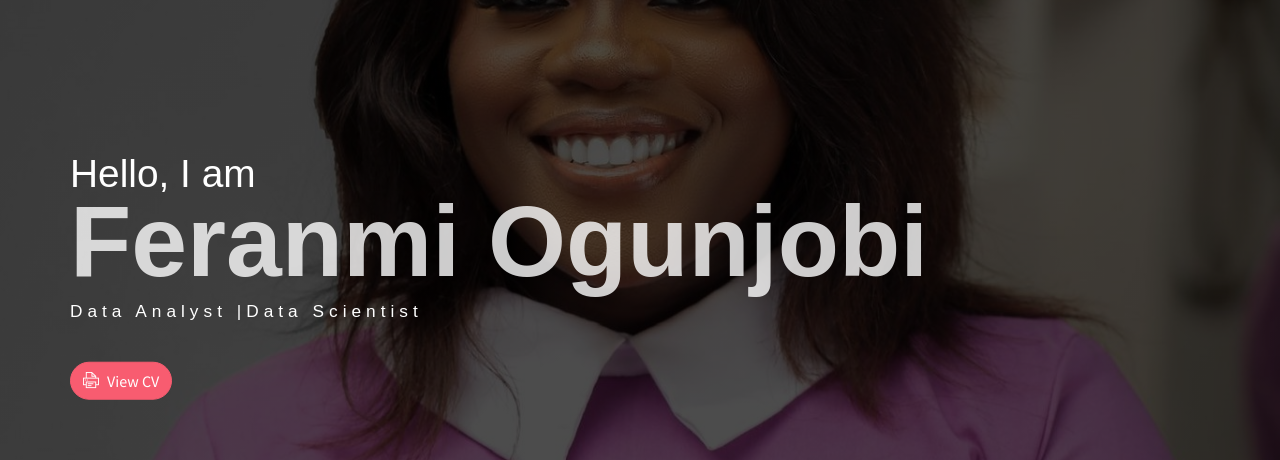
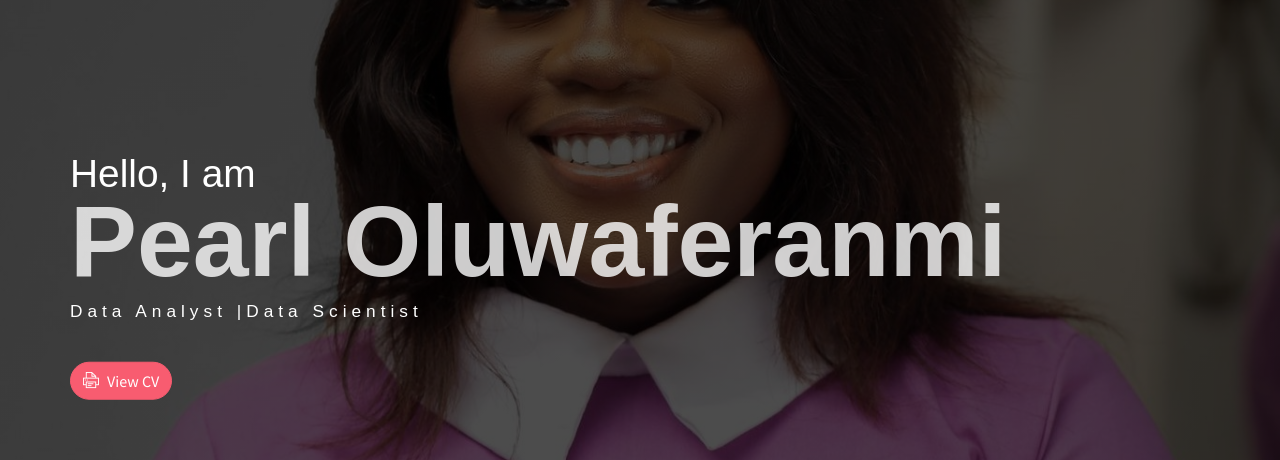
Before and after one commit to Akintoye-pelumi/Portfolio-site, a website: page index.html in a window 1280 px wide. Shown: the part 77-537 px from the top of the page. Drawn offline with Linux system fonts and the light colour scheme; some packages are replaced by stand-ins of ours.

Commit message:
change name

```diff
--- a/index.html
+++ b/index.html
@@ -23,7 +23,7 @@
             </ul>
             <div class="header-content">
                 <h4 class="header-subtitle" >Hello, I am</h4>
-                <h1 class="header-title">Feranmi Ogunjobi</h1>
+                <h1 class="header-title">Pearl Oluwaferanmi</h1>
                 <h6 class="header-mono" >Data Analyst |Data Scientist</h6>
                 <a href="public_html/assets/OGUNJOBI.pdf" target="_blank" class="btn btn-primary btn-rounded">
                     <i class="ti-printer pr-2"></i>View CV
```
